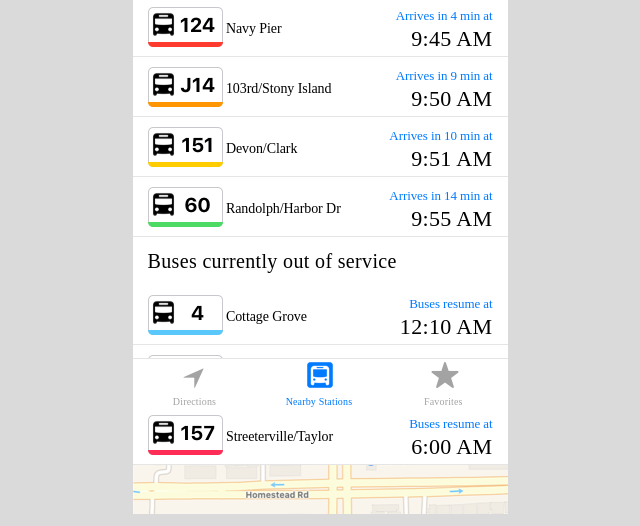
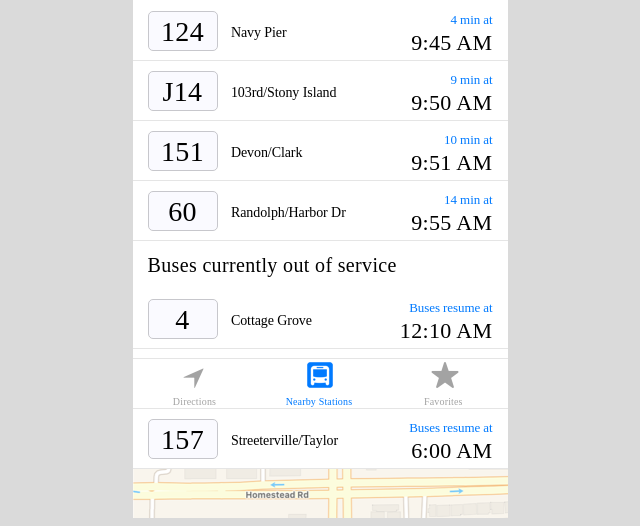
Before and after one commit to stephhawkins/stephhawkins.github.io, a plain HTML site: page index.html in a window 1280 px wide. Shown: the part 393-919 px from the top of the page, without its empty margins (320-960 px from the left). Drawn offline with Linux system fonts and the light colour scheme.

Commit message:
Update index.html, css/style.css and images/ to reflect Visual Design feedback

```diff
--- a/css/style.css
+++ b/css/style.css
@@ -167,13 +167,33 @@ h1 {
   padding: 10px 15px 10px 15px;
 }
 
+.bus-line-num {
+  width: 70px;
+  height: 40px;
+  background: #FAFAFF;
+  border: 1px solid #C7C7CC;
+  border-radius: 5px;
+  display: inline-block;
+  padding: 3px;
+}
+
+.bus-line-num h2 {
+  vertical-align: middle;
+  font-family: SFProDisplay-Bold;
+  font-size: 28px;
+  color: #000000;
+  letter-spacing: 0.34px;
+  text-align: center;
+  line-height: 34px;
+}
 /* Bus line destination */
 
 h3 {
   display: inline-block;
-  padding-bottom: 30px;
+  /* padding-bottom: 30px; */
   vertical-align: middle;
   width: 150px;
+  padding: 0px 0px 10px 10px;
 }
 
 /* Arrival time - right hand side info */
--- a/index.html
+++ b/index.html
@@ -51,37 +51,45 @@
         <!-- Bus line list -->
         <!-- First bus line -->
         <div class="bus-line">
-          <img src="images/bus_line_124.png" class="bus-line-symbol">
+          <div class="bus-line-num">
+            <h2>124</h2>
+          </div>
           <h3>Navy Pier</h3>
           <div class="arrival-time">
-            <h4>Arrives in <strong>4 min</strong> at</h4>
+            <h4>4 min at</h4>
             <h2>9:45 AM</h2>
           </div>
         </div>
         <!-- Second bus line -->
         <div class="bus-line">
-          <img src="images/bus_line_J14.png" class="bus-line-symbol">
+          <div class="bus-line-num">
+            <h2>J14</h2>
+          </div>
           <h3>103rd/Stony Island</h3>
           <div class="arrival-time">
-            <h4>Arrives in <strong>9 min</strong> at</h4>
+            <h4>9 min at</h4>
             <h2>9:50 AM</h2>
           </div>
         </div>
         <!-- Third bus line -->
         <div class="bus-line">
-          <img src="images/bus_line_151.png" class="bus-line-symbol">
+          <div class="bus-line-num">
+            <h2>151</h2>
+          </div>
           <h3>Devon/Clark</h3>
           <div class="arrival-time">
-            <h4>Arrives in <strong>10 min</strong> at</h4>
+            <h4>10 min at</h4>
             <h2>9:51 AM</h2>
           </div>
         </div>
         <!-- Fourth bus line -->
         <div class="bus-line">
-          <img src="images/bus_line_60.png" class="bus-line-symbol">
+          <div class="bus-line-num">
+            <h2>60</h2>
+          </div>
           <h3>Randolph/Harbor Dr</h3>
           <div class="arrival-time">
-            <h4>Arrives in <strong>14 min</strong> at</h4>
+            <h4>14 min at</h4>
             <h2>9:55 AM</h2>
           </div>
         </div>
@@ -89,7 +97,9 @@
         <h1>Buses currently out of service</h1>
         <!-- Fifth bus line -->
         <div class="bus-line">
-          <img src="images/bus_line_4.png" class="bus-line-symbol">
+          <div class="bus-line-num">
+            <h2>4</h2>
+          </div>
           <h3>Cottage Grove</h3>
           <div class="arrival-time">
             <h4>Buses resume at</h4>
@@ -98,7 +108,9 @@
         </div>
         <!-- Sixth bus line -->
         <div class="bus-line">
-          <img src="images/bus_line_20.png" class="bus-line-symbol">
+          <div class="bus-line-num">
+            <h2>20</h2>
+          </div>
           <h3>Madison</h3>
           <div class="arrival-time">
             <h4>Buses resume at</h4>
@@ -107,7 +119,9 @@
         </div>
         <!-- Seventh bus line -->
         <div class="bus-line">
-          <img src="images/bus_line_157.png" class="bus-line-symbol">
+          <div class="bus-line-num">
+            <h2>157</h2>
+          </div>
           <h3>Streeterville/Taylor</h3>
           <div class="arrival-time">
             <h4>Buses resume at</h4>
```
Also changed, not shown: images/bus_icon_124.png, images/bus_icon_J14.png, images/bus_line_124.png (deleted), images/bus_line_151.png (deleted), images/bus_line_157.png (deleted), images/bus_line_20.png (deleted), images/bus_line_4.png (deleted), images/bus_line_60.png (deleted), images/bus_line_J14.png (deleted), images/tab_one_directions.png (deleted), 1 other file.
